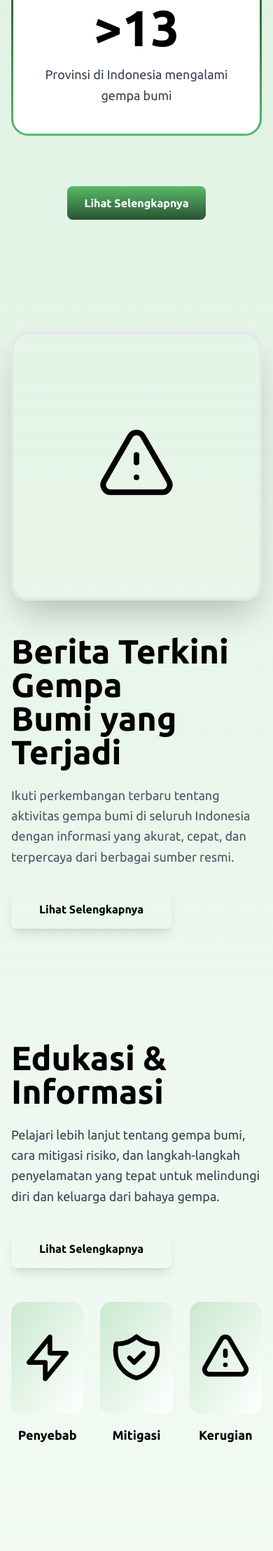
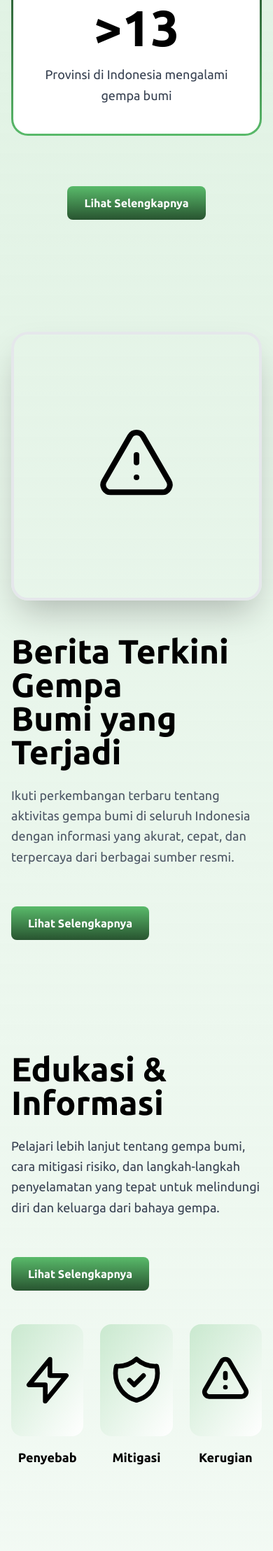
Before and after one commit to IvandryPage/nadi-bumi, a PHP site: page /beranda.php in a window 390 px wide; the page is wider, and only the part inside the window is pictured. Shown: the part 1562-3778 px from the top of that part at 70% size. Run offline with PHP 8.4, Linux system fonts and the light colour scheme; some libraries are stand-ins or nearby versions.

Commit message:
feat: beranda final front-end

```diff
--- a/beranda.php
+++ b/beranda.php
@@ -133,7 +133,7 @@ $provinsiTerdampak = count(array_unique($wilayahList));
           <p class="text-gray-600 text-lg mb-8 leading-relaxed">
             Ikuti perkembangan terbaru tentang aktivitas gempa bumi di seluruh Indonesia dengan informasi yang akurat, cepat, dan terpercaya dari berbagai sumber resmi.
           </p>
-          <a href="berita.php" class="inline-block bg-secondary text-light px-10 py-4 rounded-lg font-semibold hover:bg-primary hover:scale-105 transition-all duration-300 shadow-lg">
+          <a href="berita.php" class="mt-6 inline-block px-6 py-3 text-white font-semibold rounded-lg  bg-gradient-to-b from-[#59BA6A] to-[#285430] hover:opacity-90 transition">
             Lihat Selengkapnya
           </a>
         </div>
@@ -150,31 +150,31 @@ $provinsiTerdampak = count(array_unique($wilayahList));
           <p class="text-gray-700 text-lg mb-8 leading-relaxed">
             Pelajari lebih lanjut tentang gempa bumi, cara mitigasi risiko, dan langkah-langkah penyelamatan yang tepat untuk melindungi diri dan keluarga dari bahaya gempa.
           </p>
-          <a href="edukasi.php" class="inline-block bg-primary text-light px-10 py-4 rounded-lg font-semibold hover:bg-secondary hover:scale-105 transition-all duration-300 shadow-lg">
+          <a href="edukasi.php" class="mt-6 inline-block px-6 py-3 text-white font-semibold rounded-lg  bg-gradient-to-b from-[#59BA6A] to-[#285430] hover:opacity-90 transition">
             Lihat Selengkapnya
           </a>
         </div>
         <div class="grid grid-cols-3 gap-6">
           <!-- Penyebab -->
-          <div class="text-center group cursor-pointer">
+          <a href="edukasi.php#penyebab" class="text-center group cursor-pointer">
             <div class="bg-gradient-to-br from-secondary to-primary rounded-2xl h-40 mb-4 flex items-center justify-center group-hover:shadow-2xl group-hover:-translate-y-2 transition-all duration-300">
               <svg class="w-20 h-20 text-light" fill="none" stroke="currentColor" viewBox="0 0 24 24">
                 <path stroke-linecap="round" stroke-linejoin="round" stroke-width="2" d="M13 10V3L4 14h7v7l9-11h-7z" />
               </svg>
             </div>
             <h3 class="font-bold text-primary text-lg">Penyebab</h3>
-          </div>
+          </a>
           <!-- Mitigasi -->
-          <div class="text-center group cursor-pointer">
+          <a href="edukasi.php#mitigasi" class="text-center group cursor-pointer">
             <div class="bg-gradient-to-br from-secondary to-primary rounded-2xl h-40 mb-4 flex items-center justify-center group-hover:shadow-2xl group-hover:-translate-y-2 transition-all duration-300">
               <svg class="w-20 h-20 text-light" fill="none" stroke="currentColor" viewBox="0 0 24 24">
                 <path stroke-linecap="round" stroke-linejoin="round" stroke-width="2" d="M9 12l2 2 4-4m5.618-4.016A11.955 11.955 0 0112 2.944a11.955 11.955 0 01-8.618 3.04A12.02 12.02 0 003 9c0 5.591 3.824 10.29 9 11.622 5.176-1.332 9-6.03 9-11.622 0-1.042-.133-2.052-.382-3.016z" />
               </svg>
             </div>
             <h3 class="font-bold text-primary text-lg">Mitigasi</h3>
-          </div>
+          </a>
           <!-- Kerugian -->
-          <div class="text-center group cursor-pointer">
+          <div href="edukasi.php#kerugian" class="text-center group cursor-pointer">
             <div class="bg-gradient-to-br from-secondary to-primary rounded-2xl h-40 mb-4 flex items-center justify-center group-hover:shadow-2xl group-hover:-translate-y-2 transition-all duration-300">
               <svg class="w-20 h-20 text-light" fill="none" stroke="currentColor" viewBox="0 0 24 24">
                 <path stroke-linecap="round" stroke-linejoin="round" stroke-width="2" d="M12 9v2m0 4h.01m-6.938 4h13.856c1.54 0 2.502-1.667 1.732-3L13.732 4c-.77-1.333-2.694-1.333-3.464 0L3.34 16c-.77 1.333.192 3 1.732 3z" />
--- a/includes/_header.php
+++ b/includes/_header.php
@@ -45,7 +45,7 @@ $currentPage = basename($_SERVER['PHP_SELF']);
             }
             ?>
           </div>
-          <div class="text-2xl font-bold tracking-wide text-[#285430] font-['AudioWide']">NADI BUMI</div>
+          <div class="text-2xl font-bold tracking-wide text-white font-['AudioWide']">NADI BUMI</div>
         </div>
       </div>
     </nav>
```
Also changed, not shown: edukasi.php (+4 -4 lines).
